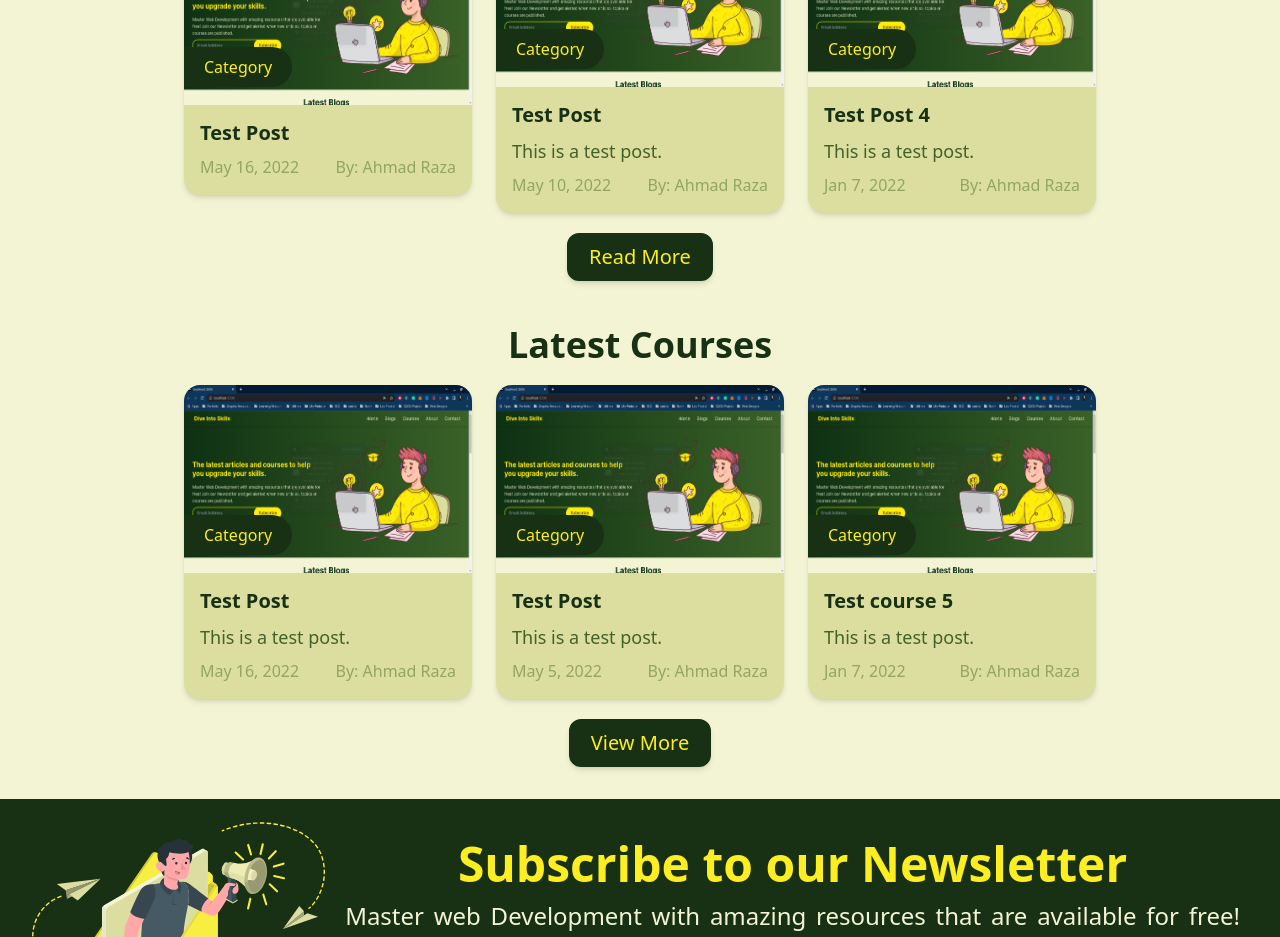
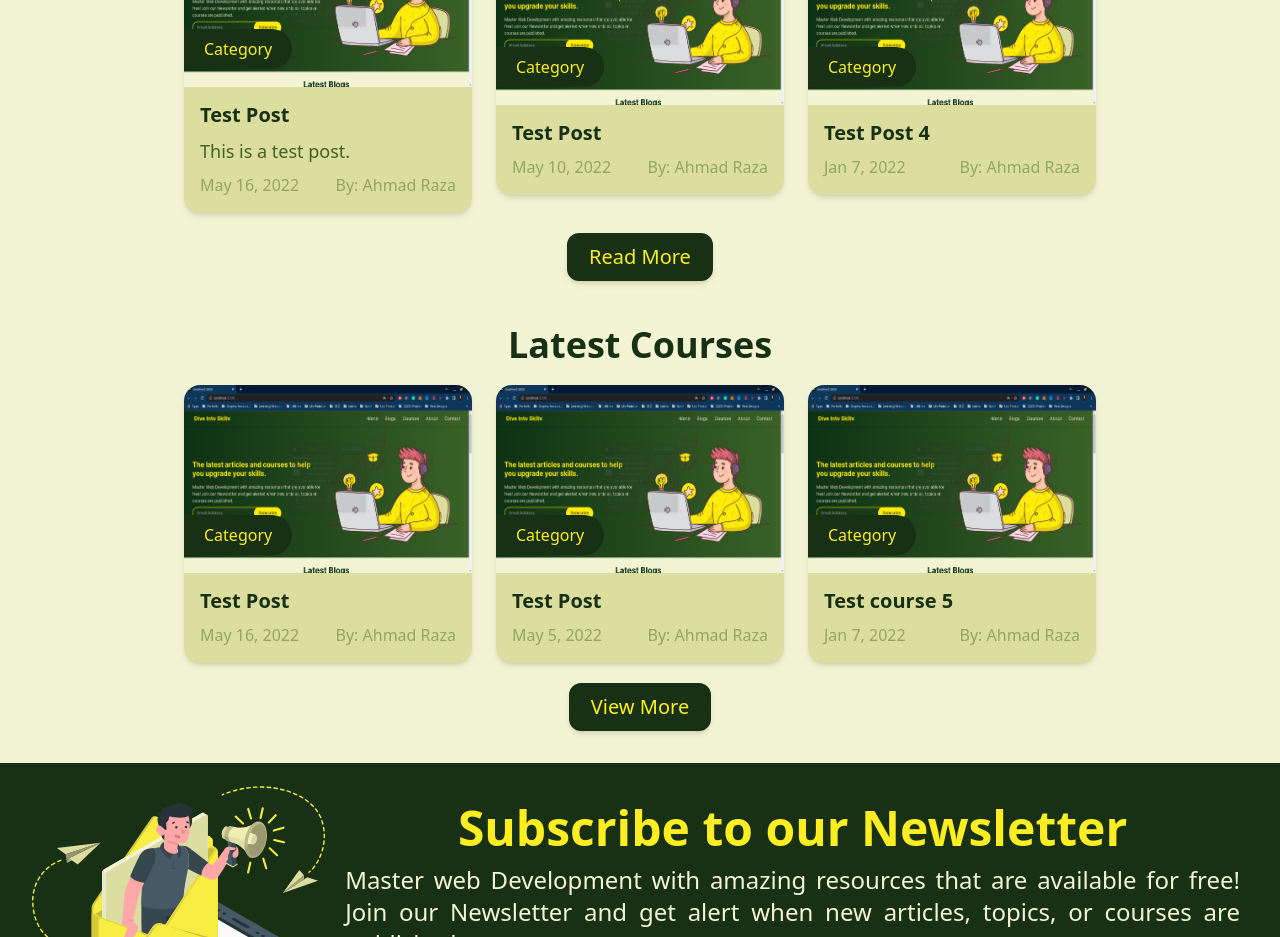
Before and after one commit to AhmadRaza365/DiveIntoSkills, a Next.js app: page / in a window 1280 px wide. Shown: the part 780-1717 px from the top of the page. Built offline with nearby package versions, Linux system fonts and the light colour scheme.

Commit message:
Fixing Card

```diff
--- a/components/Card.js
+++ b/components/Card.js
@@ -9,7 +9,7 @@ export default function Card(props) {
         <Image
         className="rounded-t-2xl"
           src={props.image}
-          alt="Boy using laptop"
+          alt={props.title}
           width={670}
           height={436}
         />
@@ -24,7 +24,7 @@ export default function Card(props) {
           {props.description}
         </p>
         <div className="text-light-green text-base flex justify-between ">
-            <p>{props.date}</p>
+            <time>{props.date}</time>
             <p>By: Ahmad Raza</p>
         </div>
       </div>
--- a/pages/blogs.js
+++ b/pages/blogs.js
@@ -76,7 +76,7 @@ export default function Blogs({ posts }) {
                 title={post.postMeta.title}
                 slug={post.slug}
                 image={post.postMeta.cover_image}
-                description={post.postMeta.excerpt}
+                description={post.postMeta.description}
                 date={post.postMeta.date}
               />
             ))}
--- a/pages/courses.js
+++ b/pages/courses.js
@@ -75,7 +75,7 @@ export default function Courses({ posts }) {
                 title={post.postMeta.title}
                 slug={post.slug}
                 image={post.postMeta.cover_image}
-                description={post.postMeta.excerpt}
+                description={post.postMeta.description}
                 date={post.postMeta.date}
               />
             ))}
--- a/pages/index.js
+++ b/pages/index.js
@@ -144,7 +144,7 @@ export default function Home({ posts }) {
                 title={post.postMeta.title}
                 slug={post.slug}
                 image={post.postMeta.cover_image}
-                description={post.postMeta.excerpt}
+                description={post.postMeta.description}
                 date={post.postMeta.date}
               />
             ))}
@@ -167,7 +167,7 @@ export default function Home({ posts }) {
                 title={post.postMeta.title}
                 slug={post.slug}
                 image={post.postMeta.cover_image}
-                description={post.postMeta.excerpt}
+                description={post.postMeta.description}
                 date={post.postMeta.date}
               />
             ))}
```
